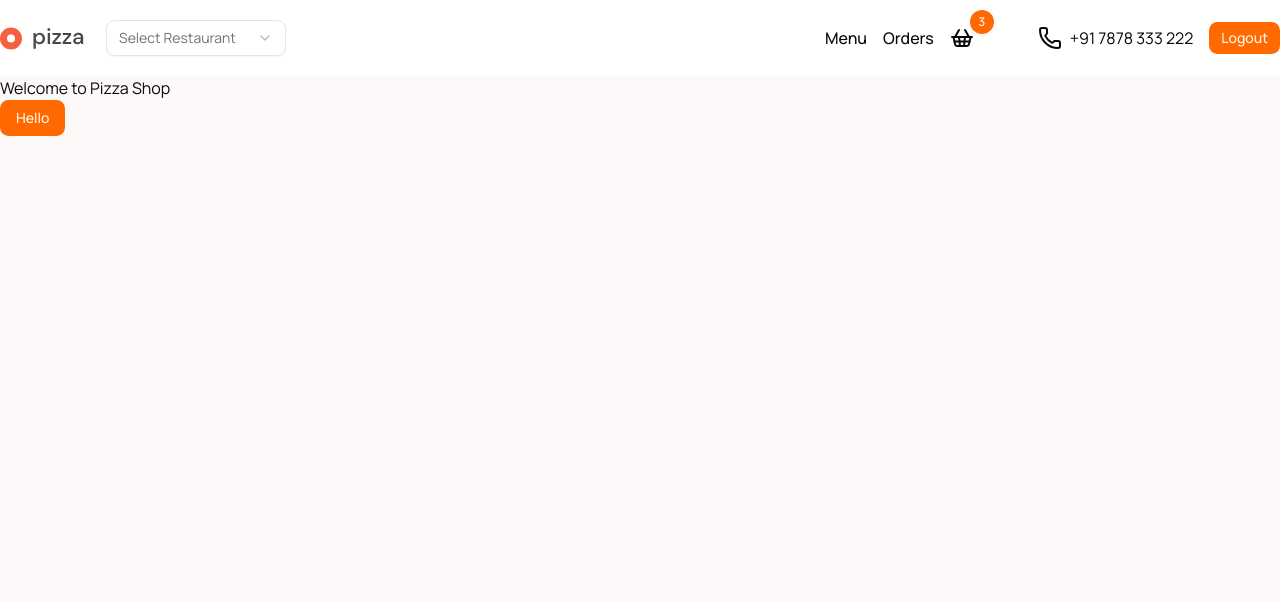
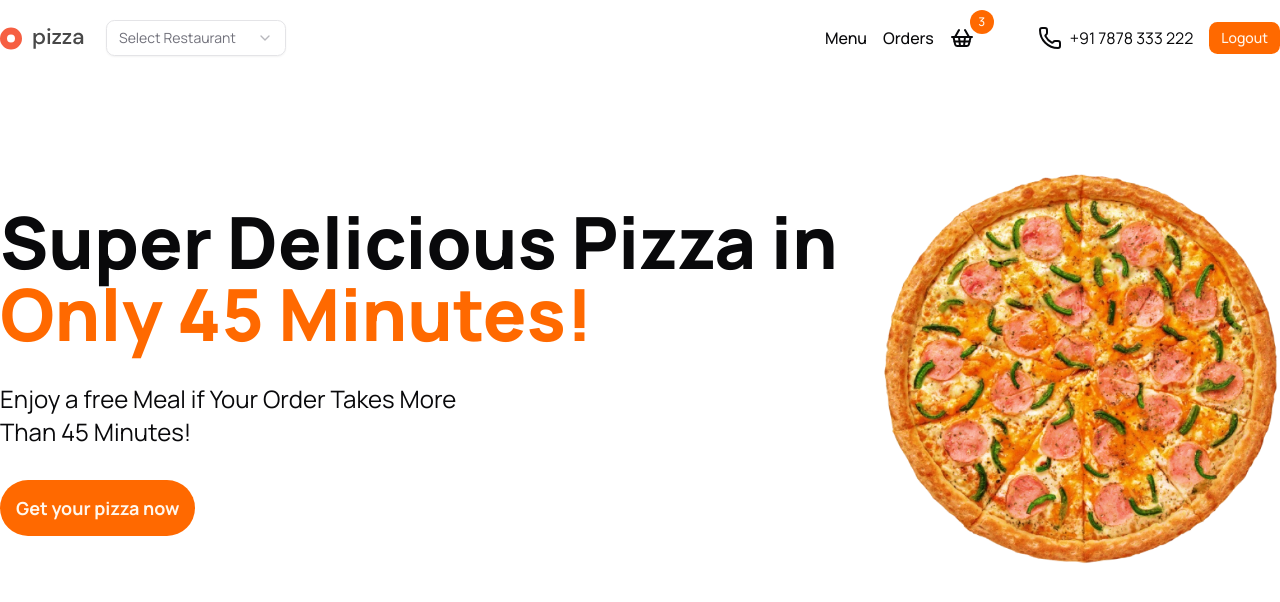
Before and after one commit to tech-manthan/mernspace-client, a Next.js app: page / in a window 1280 px wide. Shown: the top 602 px of the page. Built offline with nearby package versions, Linux system fonts and the light colour scheme.

Commit message:
add hero section

```diff
--- a/src/app/(home)/page.tsx
+++ b/src/app/(home)/page.tsx
@@ -1,10 +1,34 @@
 import { Button } from "@/components/ui/button";
+import Image from "next/image";
 
 export default function Home() {
   return (
-    <div>
-      <h1>Welcome to Pizza Shop</h1>
-      <Button variant={"default"}>Hello</Button>
-    </div>
+    <>
+      <section className="bg-white">
+        <div className="container mx-auto flex items-center justify-between py-24">
+          <div className="">
+            <h1 className="text-7xl font-black font-sans">
+              Super Delicious Pizza in
+              <br />
+              <span className="text-primary">Only 45 Minutes!</span>
+            </h1>
+            <p className="text-2xl mt-8 max-w-lg leading-snug">
+              Enjoy a free Meal if Your Order Takes More Than 45 Minutes!
+            </p>
+            <Button className="mt-8 text-lg rounded-full py-7 pz-6 font-bold">
+              Get your pizza now
+            </Button>
+          </div>
+          <div>
+            <Image
+              src={"/pizza-main.png"}
+              alt="pizza-main"
+              width={400}
+              height={400}
+            />
+          </div>
+        </div>
+      </section>
+    </>
   );
 }
```
Also changed, not shown: public/pizza-main.png (added).
